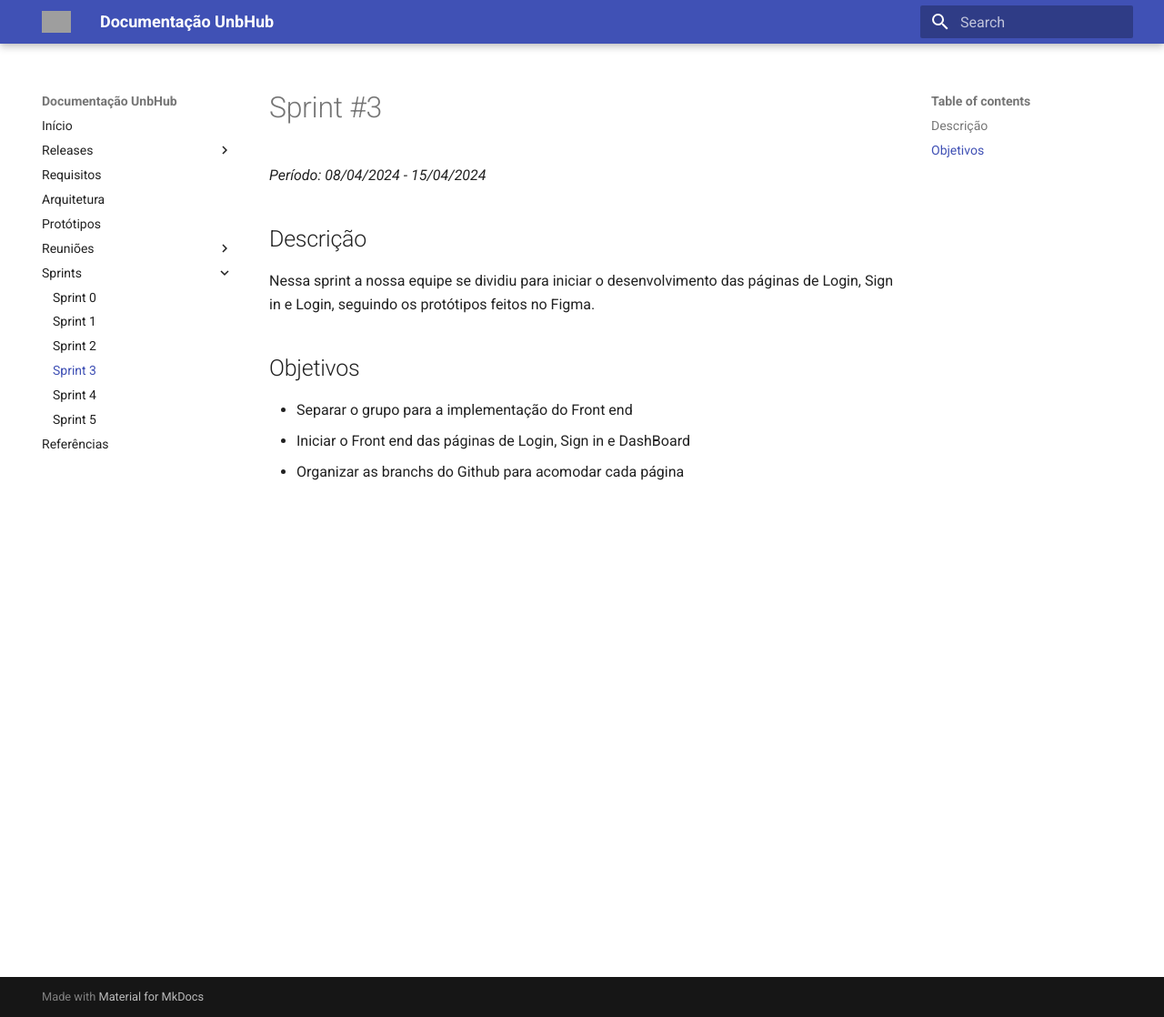
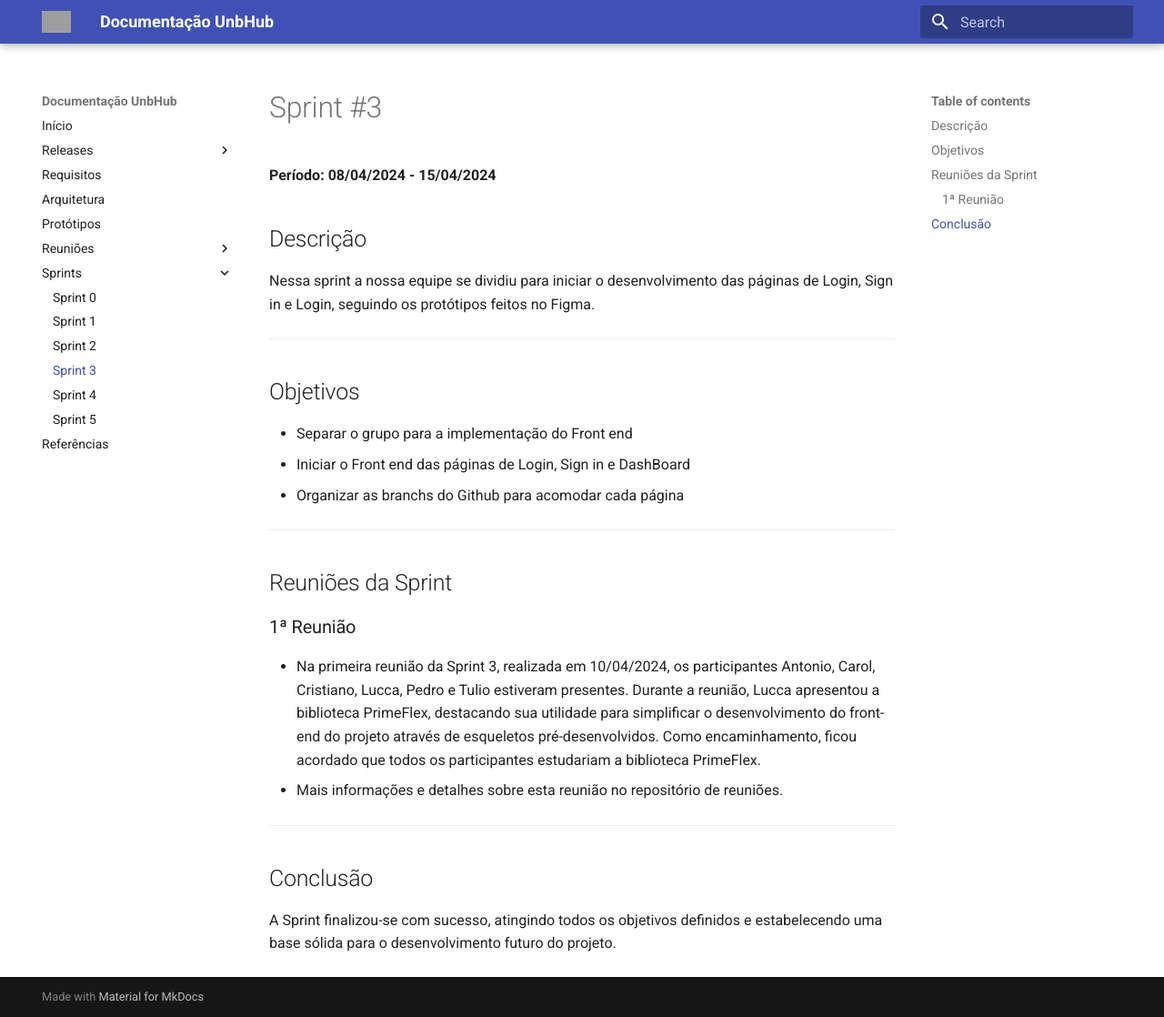
Before and after one commit to unb-mds/Squad09-UnBHUB, an MkDocs documentation site: the page built from documentation/mkdocs/docs/Sprints/Sprint3.md, in a window 1280 px wide and 1118 px high. Shown: the whole window at 91% size. Built offline with MkDocs 1.6.1 and Material for MkDocs 9.7.7, drawn with Linux system fonts in a browser that asks for light colours; grey boxes are pictures that could not be loaded.

Commit message:
Fix(#44): Atualizando Documentação da Sprint 3

```diff
--- a/documentation/mkdocs/docs/Sprints/Sprint3.md
+++ b/documentation/mkdocs/docs/Sprints/Sprint3.md
@@ -1,13 +1,30 @@
 # Sprint #3
 
-*Período: 08/04/2024 - 15/04/2024*
+**Período: 08/04/2024 - 15/04/2024**
 
 ## Descrição
 
 Nessa sprint a nossa equipe se dividiu para iniciar o desenvolvimento das páginas de Login, Sign in e Login, seguindo os protótipos feitos no Figma.
+
+---
 
 ## Objetivos
 
 - Separar o grupo para a implementação do Front end
 - Iniciar o Front end das páginas de Login, Sign in e DashBoard
 - Organizar as branchs do Github para acomodar cada página
+
+---
+
+## Reuniões da Sprint
+
+### 1ª Reunião
+
+- Na primeira reunião da Sprint 3, realizada em 10/04/2024, os participantes Antonio, Carol, Cristiano, Lucca, Pedro e Tulio estiveram presentes. Durante a reunião, Lucca apresentou a biblioteca PrimeFlex, destacando sua utilidade para simplificar o desenvolvimento do front-end do projeto através de esqueletos pré-desenvolvidos. Como encaminhamento, ficou acordado que todos os participantes estudariam a biblioteca PrimeFlex.
+- Mais informações e detalhes sobre esta reunião no repositório de reuniões.
+
+---
+
+## Conclusão
+
+A Sprint finalizou-se com sucesso, atingindo todos os objetivos definidos e estabelecendo uma base sólida para o desenvolvimento futuro do projeto.
```
